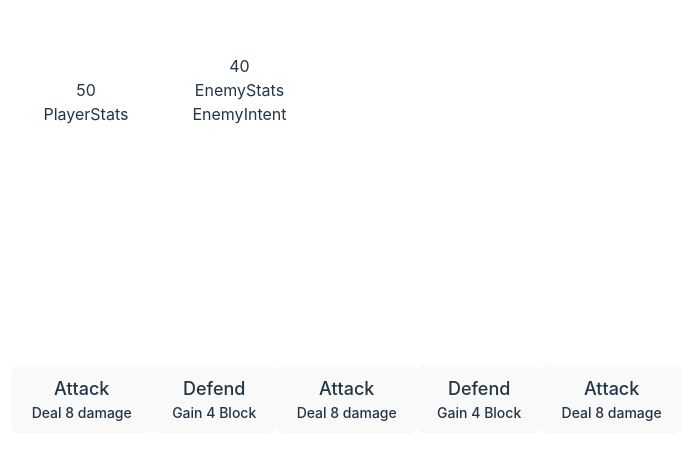
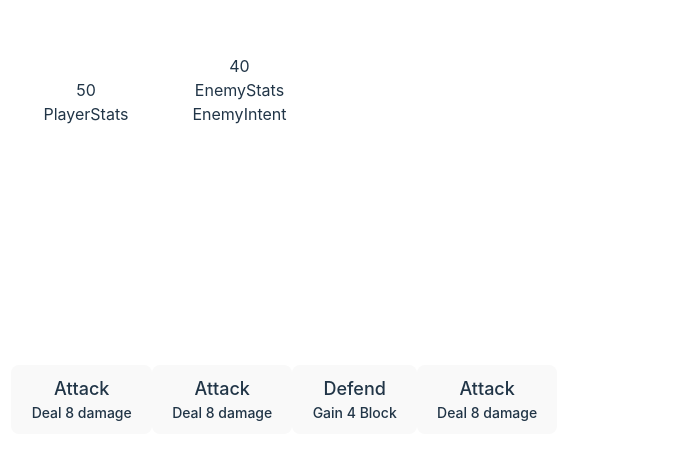
Before and after one commit to JonathanSchwob/vanquish, a React (Vite) app: page / in a window 1280 px wide. Shown: the part 310-770 px from the top of the page, without its empty margins (475-1168 px from the left). Built offline with nearby package versions, Linux system fonts and the light colour scheme.

Commit message:
solve remove card state mutation antipattern

```diff
--- a/src/PlayBoard.tsx
+++ b/src/PlayBoard.tsx
@@ -10,21 +10,36 @@ const PlayBoard = () => {
   //enemy
   const [enemyHp, setEnemyHp] = useState(40);
   const [enemyBlock, setEnemyBlock] = useState(0);
+  //discard
+  const [discardPile, setDiscardPile] = useState([]);
   //hand
   const [handSize, setHandSize] = useState(8);
-  const [handCardStrings, setHandCardStrings] = useState([
-    "Attack",
-    "Defend",
-    "Attack",
-    "Defend",
-    "Attack",
+  const [handCards, setHandCards] = useState([
+    {
+      name: "Attack",
+      id: 0,
+      stats: 8,
+    },
+    {
+      name: "Attack",
+      id: 3,
+      stats: 8,
+    },
+    {
+      name: "Defend",
+      id: 9,
+      stats: 4,
+    },
+    {
+      name: "Attack",
+      id: 20,
+      stats: 8,
+    },
   ]);
 
-  const cardClick = (position: number) => {
-    setHandCardStrings((handCardStrings) =>
-      handCardStrings.filter((item, index) => index !== position)
-    );
-    //discard()
+  const cardClick = (id: number) => {
+    console.log(id);
+    setHandCards((handCards) => handCards.filter((item) => item.id != id));
     setEnemyHp((enemyHp) => enemyHp - 8);
   };
 
@@ -32,7 +47,7 @@ const PlayBoard = () => {
     <>
       <Player hp={playerHp} />
       <Enemy hp={enemyHp} />
-      <Hand cards={handCardStrings} cardClick={cardClick} />
+      <Hand cards={handCards} cardClick={cardClick} />
     </>
   );
 };
--- a/src/components/Hand.tsx
+++ b/src/components/Hand.tsx
@@ -2,16 +2,16 @@ import Attack from "./cards/Attack";
 import Defend from "./cards/Defend";
 
 type HandProps = {
-  cardClick(position: number): void;
-  cards: string[];
+  cardClick(id: number): void;
+  cards: {}[];
 };
 
 const Hand = ({ cardClick, cards }: HandProps) => {
-  const renderCards = cards.map((a, b) => {
-    if (a === "Attack")
-      return <Attack key={b} position={b} click={cardClick} />;
-    if (a === "Defend")
-      return <Defend key={b} position={b} click={cardClick} />;
+  const renderCards = cards.map((card, index) => {
+    if (card.name === "Attack")
+      return <Attack key={card.id} id={card.id} click={cardClick} />;
+    if (card.name === "Defend")
+      return <Defend key={card.id} id={card.id} click={cardClick} />;
   });
 
   return <div className="block absolute bottom-14">{renderCards}</div>;
--- a/src/components/cards/Attack.tsx
+++ b/src/components/cards/Attack.tsx
@@ -1,11 +1,11 @@
 type AttackProps = {
-  click(position: number): void;
-  position: number;
+  click(id: number): void;
+  id: number;
 };
 
-const Attack = ({ click, position }: AttackProps) => {
+const Attack = ({ click, id }: AttackProps) => {
   return (
-    <button onClick={() => click(position)}>
+    <button onClick={() => click(id)}>
       <span className="text-lg">Attack</span>
       <span className="block text-sm">Deal 8 damage</span>
     </button>
--- a/src/components/cards/Defend.tsx
+++ b/src/components/cards/Defend.tsx
@@ -1,11 +1,11 @@
 type DefendProps = {
-  click(position: number): void;
-  position: number;
+  click(id: number): void;
+  id: number;
 };
 
-const Defend = ({ click, position }: DefendProps) => {
+const Defend = ({ click, id }: DefendProps) => {
   return (
-    <button onClick={() => click(position)}>
+    <button onClick={() => click(id)}>
       <span className="text-lg">Defend</span>
       <span className="block text-sm">Gain 4 Block</span>
     </button>
```
Also changed, not shown: 1 other file (tests, documents, lock files or other folders).
